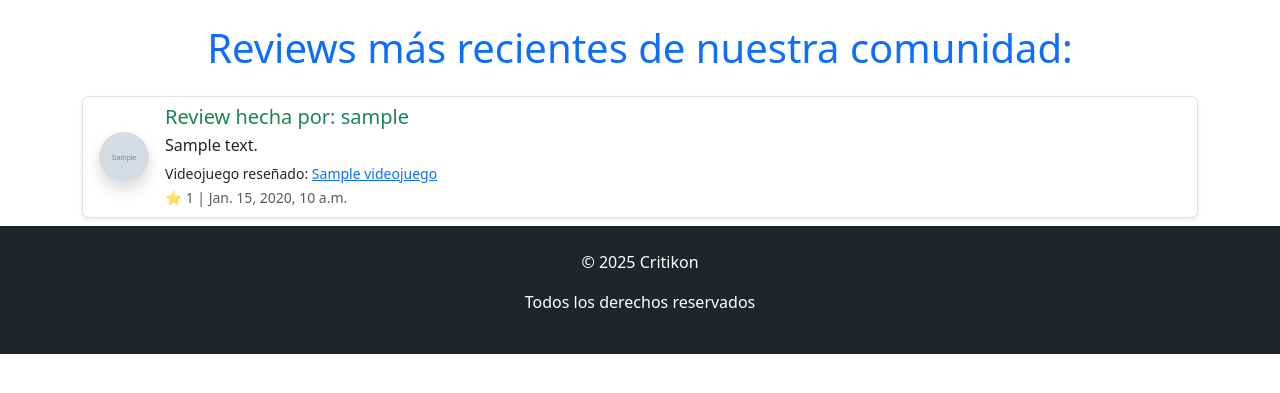
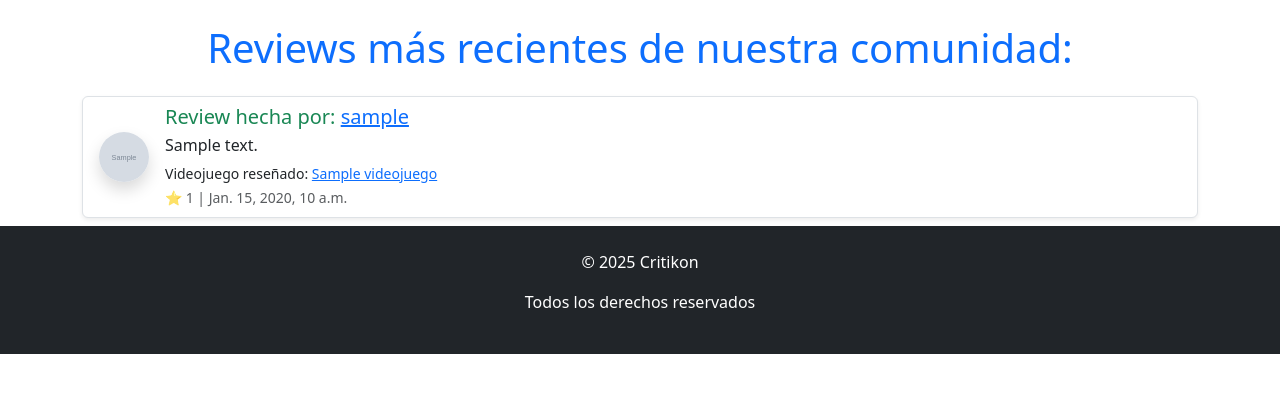
Before and after one commit to Carlos5Noob/Critikon-project, a Django app: page /critikon/opiniones-recientes/ in a window 1280 px wide. Shown: the part 72-465 px from the top of the page. Run offline with Django 5.2, Linux system fonts and the light colour scheme; a user stored in the database is signed in; tables that the repository leaves empty hold one stand-in row (values such as "Sample post"); grey boxes marked "Sample" are stand-in pictures; some libraries are stand-ins or nearby versions.

Commit message:
ahora al pinchar sobre el nombre te lleve a las reviews que ha hecho ese usuario

```diff
--- a/app/templates/app/lista_opiniones_recientes.html
+++ b/app/templates/app/lista_opiniones_recientes.html
@@ -17,7 +17,7 @@
                             <img src="{{ opinion.user.avatar.url }}" alt="avatar" class="rounded-circle shadow me-3" style="width: 50px; height: 50px;">
                         {% endif %}
                         <div>
-                            <h5 class="mb-1 text-success">Review hecha por: {{ opinion.user }}</h5>
+                            <h5 class="mb-1 text-success">Review hecha por: <a href="{% url 'app:reviews_id' opinion.user.id %}">{{ opinion.user }}</a></h5>
                             <p class="mb-1">{{ opinion.review_text }}</p>
                             <small class="mb-1">Videojuego reseñado: <a href="{% url 'app:lista_opiniones' opinion.game.id %}">{{ opinion.game.title }}</a></small> <br>
                             <small class="text-muted">⭐ {{ opinion.rating }} | {{ opinion.created_at }}</small>
```
